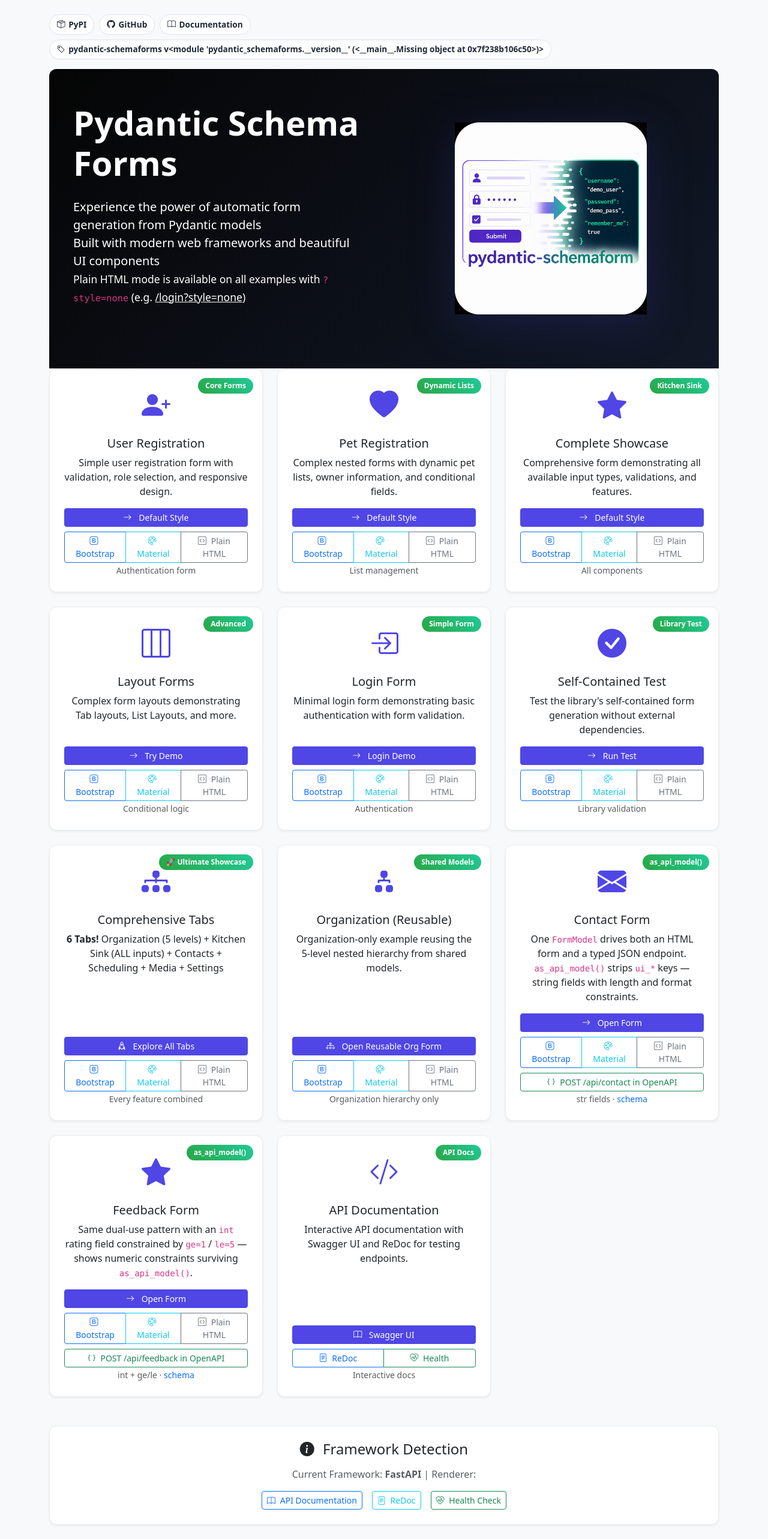
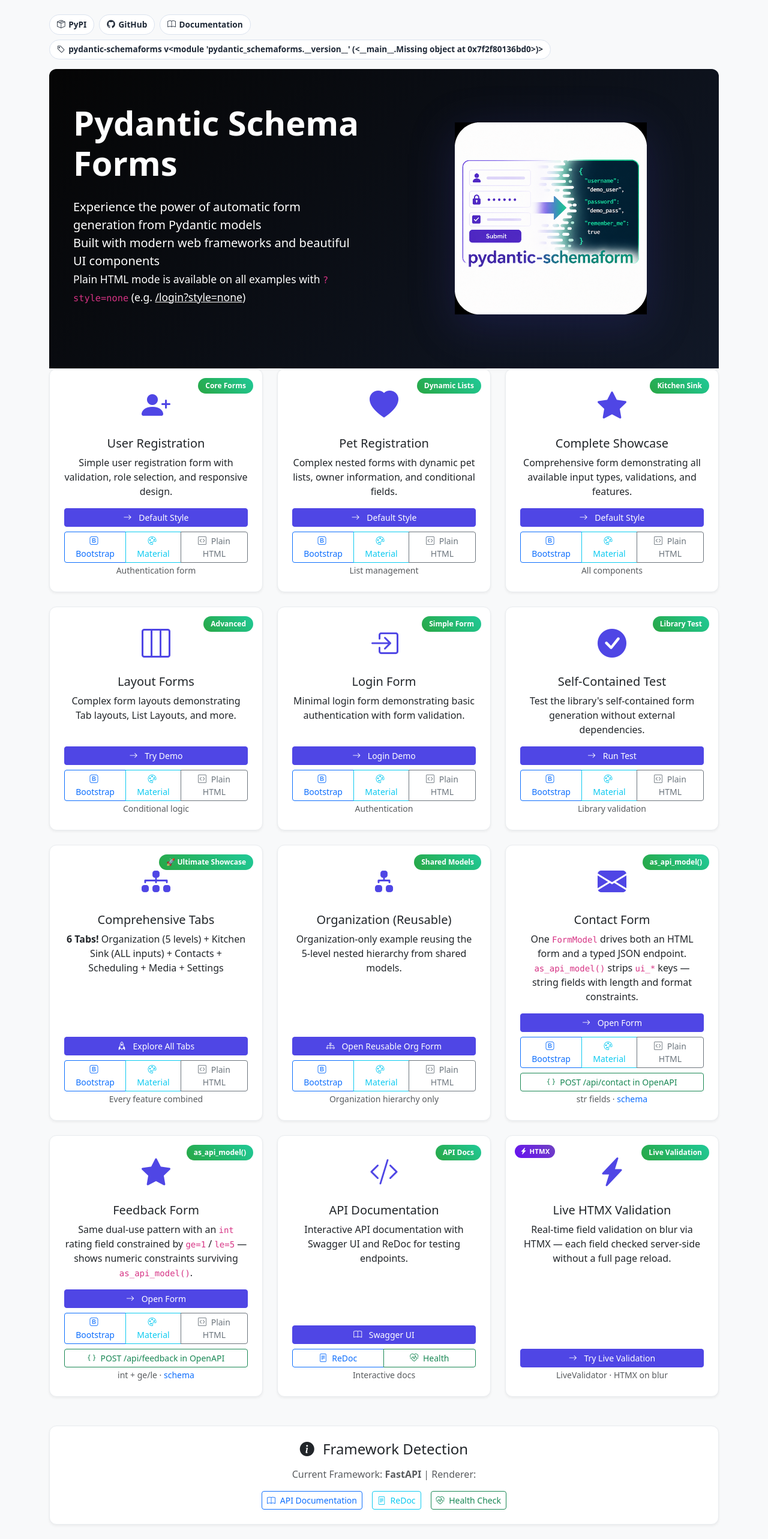
Before and after one commit to devsetgo/pydantic-schemaforms-demo, a FastAPI app: page / in a window 1280 px wide. Shown: the whole page at 60% size. Run offline with FastAPI, Linux system fonts and the light colour scheme; parts of the project's set-up code (start-up, migrations or seed data) failed here and were passed over; some libraries are stand-ins or nearby versions.

Commit message:
upgrade to pydantic-schemaforms 26.2.4, add live HTMX validation
- requirements.txt: bump to 26.2.4
- src/main.py: add LiveValidator, FieldValidator, EmailRule, MinLengthRule,
  HTMXValidationConfig imports; add _contact_live_validator setup;
  add /vendor/htmx.min.js endpoint; add /live-validation GET/POST and
  /validate/{field_name} HTMX field-validation endpoints
- src/templates/home.html: add live-validation badge CSS and demo card
- src/templates/live_validation.html: new template from lib-examples

Co-Authored-By: Claude Sonnet 4.6 <noreply@anthropic.com>

```diff
--- a/requirements.txt
+++ b/requirements.txt
@@ -5,7 +5,7 @@ fastapi[all]==0.138.1 # From 0.136.1 | Vulnerabilities: None
 httpx2==2.5.0 # From httpx==0.28.1 | Vulnerabilities: None
 lack==23.3.0.6 # Vulnerabilities: None
 pre-commit==4.6.0 # Vulnerabilities: None
-pydantic-schemaforms==26.2.3 # From 26.2.1b0 | Vulnerabilities: None
+pydantic-schemaforms==26.2.4 # From 26.2.3 | Vulnerabilities: None
 pytest==9.1.1 # From 9.0.3 | Vulnerabilities: None
 python-dotenv==1.2.2 # Vulnerabilities: None
 ruff==0.15.20 # From 0.15.12 | Vulnerabilities: None
--- a/src/main.py
+++ b/src/main.py
@@ -50,13 +50,22 @@ from .nested_forms_models import create_comprehensive_sample_data
 from pydantic_schemaforms import (
     __version__ as _psf_version,
     EnhancedFormRenderer,
+    EmailRule,
     Field,
+    FieldValidator,
     FormLayoutBase,
     FormModel,
+    HTMXValidationConfig,
+    LiveValidator,
+    MinLengthRule,
     parse_nested_form_data,
     render_form_html_async,
 )
-from pydantic_schemaforms.assets.runtime import bootstrap_icons_css_content
+from pydantic_schemaforms.assets.runtime import (
+    bootstrap_icons_css_content,
+    read_asset_text,
+)
+from pydantic_schemaforms.live_validation import validation_response_headers
 
 
 # ---------------------------------------------------------------------------
@@ -134,6 +143,28 @@ class FeedbackForm(FormModel):
 
 # ge/le constraints (minimum/maximum) are preserved in the API schema.
 FeedbackSchema = FeedbackForm.as_api_model()
+
+# ---------------------------------------------------------------------------
+# Live-validation: field-level validators for the /live-validation demo
+# ---------------------------------------------------------------------------
+
+_contact_live_validator = LiveValidator(
+    HTMXValidationConfig(validate_on_blur=True, validate_on_input=False, validate_on_change=False)
+)
+
+_nv = FieldValidator('name')
+_nv.add_rule(MinLengthRule(2, message='Name must be at least 2 characters'))
+_contact_live_validator.register_field_validator(_nv)
+
+_ev = FieldValidator('email')
+_ev.add_rule(EmailRule())
+_contact_live_validator.register_field_validator(_ev)
+
+_mv = FieldValidator('message')
+_mv.add_rule(MinLengthRule(10, message='Message must be at least 10 characters'))
+_contact_live_validator.register_field_validator(_mv)
+
+_LIVE_VALIDATOR_SCRIPT = _contact_live_validator.render_htmx_script()
 
 _openapi_tags = [
     {
@@ -278,6 +309,13 @@ async def vendor_bootstrap_icons_css():
     """Serve the vendored Bootstrap Icons CSS with the woff2 font embedded as a data URI."""
     css = bootstrap_icons_css_content()
     return Response(content=css, media_type='text/css')
+
+
+@app.get('/vendor/htmx.min.js', tags=['System'])
+async def vendor_htmx_js():
+    """Serve the vendored HTMX JavaScript."""
+    js = read_asset_text('assets/vendor/htmx/htmx.min.js')
+    return Response(content=js, media_type='application/javascript')
 
 
 def render_self_contained_demo_page(selected_style: str, form_html: str, renderer_name: str) -> str:
@@ -1813,6 +1851,85 @@ async def api_feedback_schema():
 
 
 # ================================
+# LIVE HTMX VALIDATION DEMO
+# ================================
+
+
+@app.get('/live-validation', response_class=HTMLResponse, tags=['Live Validation'])
+async def live_validation_get(request: Request, style: str = 'bootstrap'):
+    """Demonstrate real-time HTMX field validation on blur."""
+    return templates.TemplateResponse(
+        request,
+        'live_validation.html',
+        {
+            'request': request,
+            'title': 'Live HTMX Validation',
+            'description': 'Fields validate on blur via HTMX — no page reload required.',
+            'framework': 'fastapi',
+            'framework_name': 'FastAPI (Async)',
+            'framework_type': style,
+            'validator_script': _LIVE_VALIDATOR_SCRIPT,
+            'form_data': {},
+            'errors': {},
+        },
+    )
+
+
+@app.post('/live-validation', response_class=HTMLResponse, tags=['Live Validation'])
+async def live_validation_post(request: Request, style: str = 'bootstrap'):
+    """Handle contact form submission for the live-validation demo."""
+    raw = await request.form()
+    data = parse_nested_form_data(raw)
+    result = ContactForm.validate(
+        data, submit_url=f'/live-validation?style={style}', framework=style
+    )
+    if result.is_valid:
+        return templates.TemplateResponse(
+            request,
+            'success.html',
+            {
+                'request': request,
+                'title': 'Message Sent!',
+                'message': f'Thank you, {result.data.get("name", "")}! Your message was received.',
+                'data': result.data,
+                'framework': 'fastapi',
+                'framework_name': 'FastAPI (Async)',
+                'try_again_url': f'/live-validation?style={style}',
+            },
+        )
+    return templates.TemplateResponse(
+        request,
+        'live_validation.html',
+        {
+            'request': request,
+            'title': 'Live HTMX Validation',
+            'description': 'Fields validate on blur via HTMX — no page reload required.',
+            'framework': 'fastapi',
+            'framework_name': 'FastAPI (Async)',
+            'framework_type': style,
+            'validator_script': _LIVE_VALIDATOR_SCRIPT,
+            'form_data': data,
+            'errors': result.errors,
+        },
+    )
+
+
+@app.post('/validate/{field_name}', response_class=HTMLResponse, tags=['Live Validation'])
+async def htmx_validate_field(field_name: str, request: Request):
+    """HTMX endpoint: validate a single contact form field and return feedback HTML."""
+    raw = await request.form()
+    value = raw.get(field_name, '')
+    result = _contact_live_validator.validate_field(field_name, str(value))
+    if result.is_valid:
+        feedback = '<span class="text-success small"><i class="bi bi-check-circle-fill me-1"></i>Looks good!</span>'
+    else:
+        error_text = '; '.join(result.errors)
+        feedback = f'<span class="text-danger small"><i class="bi bi-exclamation-circle-fill me-1"></i>{error_text}</span>'
+    headers = validation_response_headers(field_name, result.is_valid)
+    return HTMLResponse(feedback, headers=headers)
+
+
+# ================================
 # HEALTH CHECK
 # ================================
 
--- a/src/templates/home.html
+++ b/src/templates/home.html
@@ -45,6 +45,18 @@
         border-radius: 15px;
         font-size: 0.75rem;
         font-weight: 600;
+    }
+    .live-validation-badge {
+        position: absolute;
+        top: 15px;
+        left: 15px;
+        background: linear-gradient(45deg, #6610f2, #6f42c1);
+        color: white;
+        padding: 3px 9px;
+        border-radius: 15px;
+        font-size: 0.7rem;
+        font-weight: 600;
+        letter-spacing: 0.02em;
     }
     @media (max-width: 991px) {
         body .hero-section {
@@ -550,6 +562,33 @@
             </div>
         </div>
     </div>
+
+    <!-- Live HTMX Validation -->
+    <div class="col-md-6 col-lg-4">
+        <div class="card h-100 demo-card position-relative">
+            <div class="framework-badge">Live Validation</div>
+            <div class="live-validation-badge"><i class="bi bi-lightning-charge-fill me-1"></i>HTMX</div>
+            <div class="card-body d-flex flex-column text-center p-4">
+                <div class="feature-icon">
+                    <i class="bi bi-lightning-charge-fill"></i>
+                </div>
+                <h5 class="card-title">Live HTMX Validation</h5>
+                <p class="card-text flex-grow-1">
+                    Real-time field validation on blur via HTMX — each field
+                    checked server-side without a full page reload.
+                </p>
+                <div class="mt-auto">
+                    <div class="d-grid gap-2">
+                        <a href="/live-validation" class="btn btn-demo btn-sm">
+                            <i class="bi bi-arrow-right me-2"></i>
+                            Try Live Validation
+                        </a>
+                    </div>
+                    <small class="text-muted mt-2">LiveValidator · HTMX on blur</small>
+                </div>
+            </div>
+        </div>
+    </div>
 </div>
 
 <!-- Framework Info -->
```
Also changed, not shown: src/templates/live_validation.html (added, +149 -0 lines).
